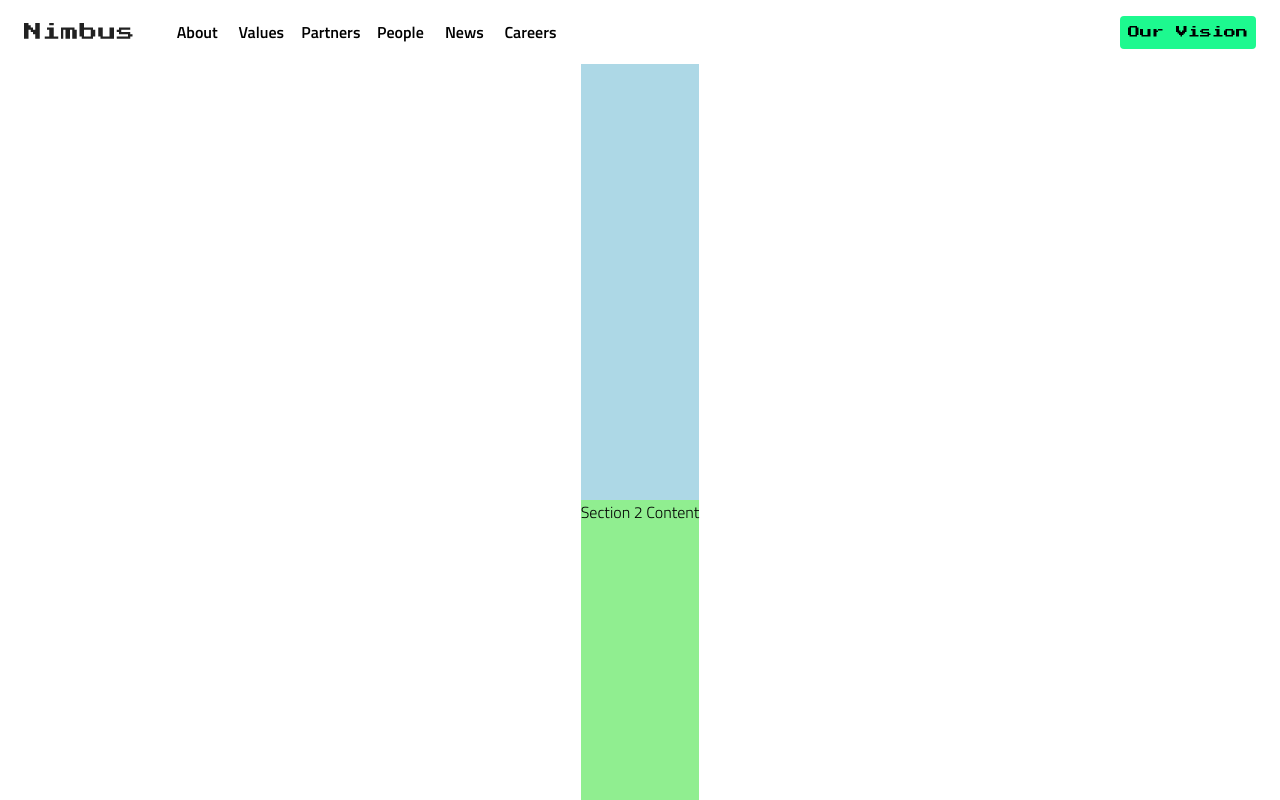
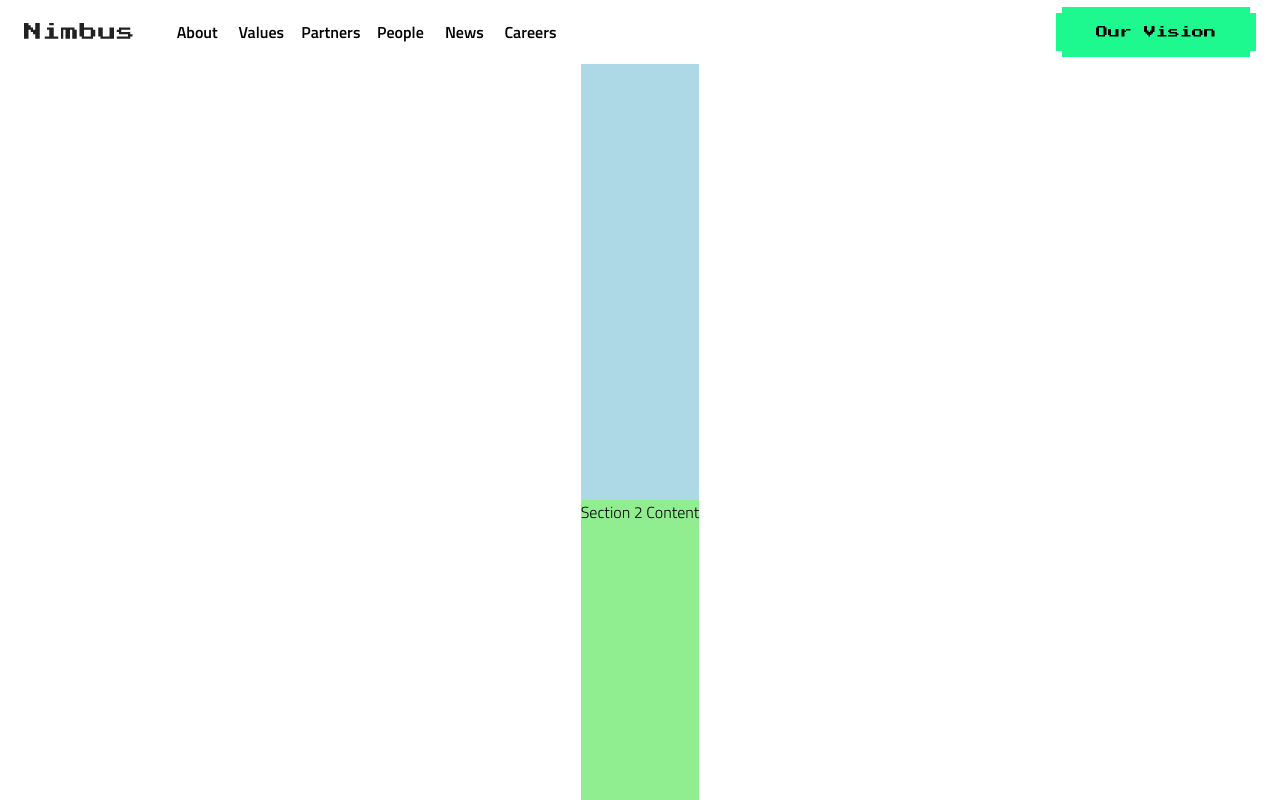
Before and after one commit to nimble-technology/nimble-homepage-v2, a React (Create React App) app: page /homepage in a window 1280 px wide. Shown: the top 800 px of the page. Built offline with nearby package versions, Linux system fonts and the light colour scheme.

Commit message:
pixel button

```diff
--- a/src/components/header-component.js
+++ b/src/components/header-component.js
@@ -1,5 +1,7 @@
 import React from 'react';
 import { AppBar, Toolbar, Typography, Button, Box, useTheme } from '@mui/material';
+import PixelButton from './pixel-button-component';
+import { LINKS } from '../constants';
 
 const Header = () => {
 
@@ -9,7 +11,6 @@ const Header = () => {
     };
 
     return (
-
         <AppBar position="fixed" color="secondary" elevation={0}>
             <Toolbar>
                 <Typography
@@ -43,18 +44,12 @@ const Header = () => {
                     <Button onClick={() => scrollToSection('section6')}>Careers</Button>
 
                 </Box>
-                <Button
-                    sx={{
-                        fontFamily: "'Press Start 2P', cursive",
-                        fontSize: '12px',
-                        fontWeight: 400,
-                        color: theme.palette.text.primary,
-                        backgroundColor: theme.palette.primary.main,
-                    }}
-                    onClick={() => scrollToSection('vision')}
+                <PixelButton
+                    onClick={() => { window.location.href = LINKS.DISCORD; }}
+                    sx={{height: '50px', width: '200px'}}
                 >
                     Our Vision
-                </Button>
+                </PixelButton>
             </Toolbar>
         </AppBar>
     );
--- /dev/null
+++ b/src/components/pixel-button-component.js
@@ -0,0 +1,40 @@
+import React from 'react';
+import Box from '@mui/material/Box';
+import Button from '@mui/material/Button';
+
+const PixelButton = ({ children, onClick, sx }) => {
+    const cornerSize = '6px';
+    const defaultStyles = {
+        fontFamily: "'Press Start 2P', cursive",
+        fontSize: '12px',
+        fontWeight: 400,
+        lineHeight: 1,
+        color: 'text.primary',
+        bgcolor: 'primary.main',
+        padding: '10px 20px',
+        position: 'relative',
+        overflow: 'hidden',
+        '&:hover': {
+            bgcolor: 'primary.dark',
+        },
+    };
+
+    const combinedStyles = { ...defaultStyles, ...sx };
+
+    return (
+        <Box position="relative" display="inline-block">
+            <Button
+                onClick={onClick}
+                sx={combinedStyles}
+            >
+                {children}
+            </Button>
+            <Box position="absolute" top={0} left={0} width={cornerSize} height={cornerSize} bgcolor="background.paper" />
+            <Box position="absolute" top={0} right={0} width={cornerSize} height={cornerSize} bgcolor="background.paper" />
+            <Box position="absolute" bottom={0} left={0} width={cornerSize} height={cornerSize} bgcolor="background.paper" />
+            <Box position="absolute" bottom={0} right={0} width={cornerSize} height={cornerSize} bgcolor="background.paper" />
+        </Box>
+    );
+};
+
+export default PixelButton;
--- /dev/null
+++ b/src/constants.js
@@ -0,0 +1,3 @@
+export const LINKS = {
+    DISCORD: 'https://discord.com/invite/P8UhBKqAse'
+};
```
